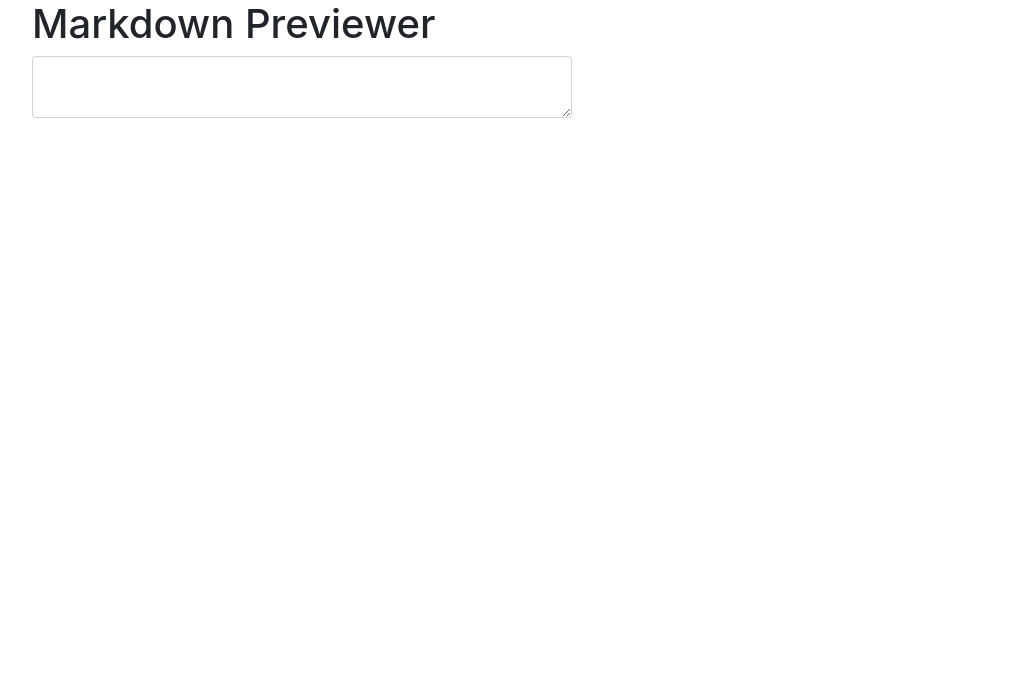
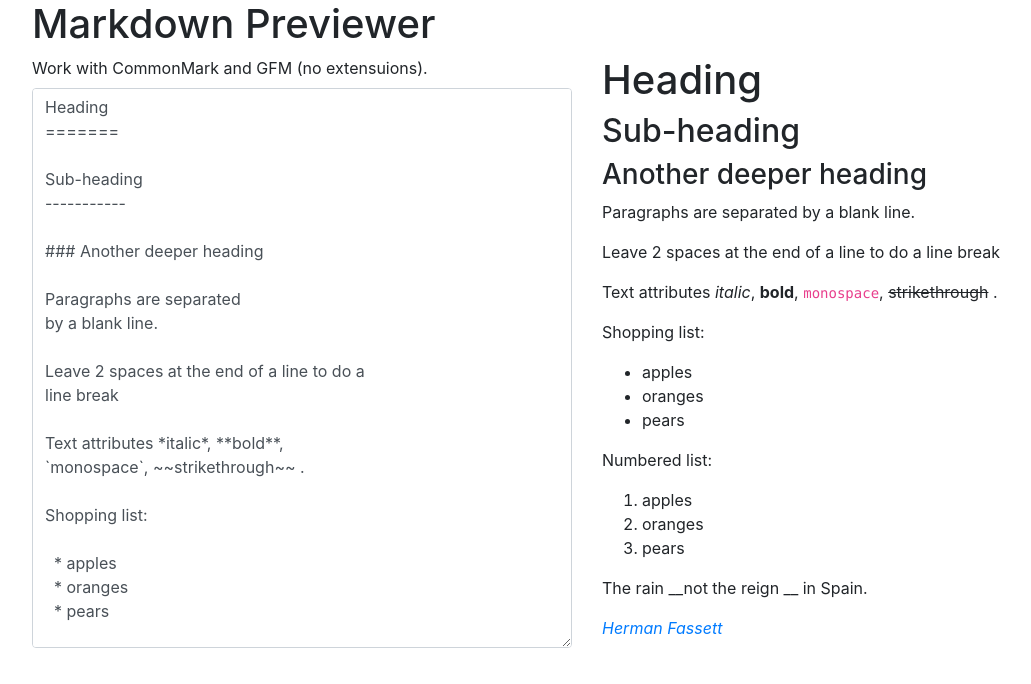
Before and after one commit to funsis/markdown-previewer, a React (Create React App) app: page / in a window 1280 px wide. Shown: the top 684 px of the page, without its empty margins (53-1084 px from the left). Built offline with nearby package versions, Linux system fonts and the light colour scheme.

Commit message:
Style fix and add template preview

```diff
--- a/src/components/App/App.js
+++ b/src/components/App/App.js
@@ -4,7 +4,7 @@ import Previewer from "../Previewer/Previewer.js"
 
 const App = () => {
   return (
-    <Grid className="App">
+    <Grid className="app">
       <PageHeader>Markdown Previewer</PageHeader>
       <Previewer />
     </Grid>
--- /dev/null
+++ b/src/components/Previewer/Previewer.css
@@ -0,0 +1,4 @@
+.previewer__textarea {
+  width: 100% !important;
+  min-height: 70vh !important;
+}
--- a/src/components/Previewer/Previewer.js
+++ b/src/components/Previewer/Previewer.js
@@ -1,12 +1,57 @@
 import React, { Component } from "react";
 import marked from "marked";
-import { Row, Col, FormGroup, FormControl } from "react-bootstrap";
+import {
+  Row,
+  Col,
+  FormGroup,
+  FormControl,
+  ControlLabel
+} from "react-bootstrap";
+import "./Previewer.css";
 
 class Previewer extends Component {
   constructor(props) {
     super(props);
 
-    this.state = { text: "" };
+    this.state = {
+      text: `Heading
+=======
+
+Sub-heading
+-----------
+
+### Another deeper heading
+
+Paragraphs are separated
+by a blank line.
+
+Leave 2 spaces at the end of a line to do a
+line break
+
+Text attributes *italic*, **bold**,
+\`monospace\`, ~~strikethrough~~ .
+
+Shopping list:
+
+  * apples
+  * oranges
+  * pears
+
+Numbered list:
+
+  1. apples
+  2. oranges
+  3. pears
+
+The rain __not the reign __ in
+Spain.
+
+ *[Herman Fassett](https://freecodecamp.com/hermanfassett)*`
+    };
+  }
+
+  componentDidMount() {
+    document.getElementById("preview").innerHTML = marked(this.state.text);
   }
 
   componentWillUpdate(nextProps, nextState) {
@@ -19,12 +64,16 @@ class Previewer extends Component {
 
   render() {
     return (
-      <Row>
+      <Row className="previewer">
         <Col sm={6}>
           <form>
             <FormGroup>
+              <ControlLabel>
+                Work with CommonMark and GFM (no extensuions).
+              </ControlLabel>
               <FormControl
                 componentClass="textarea"
+                className="previewer__textarea"
                 value={this.state.text}
                 onChange={this.onChangeHandler}
               />
```
Also changed, not shown: 1 other file (tests, documents, lock files or other folders).
